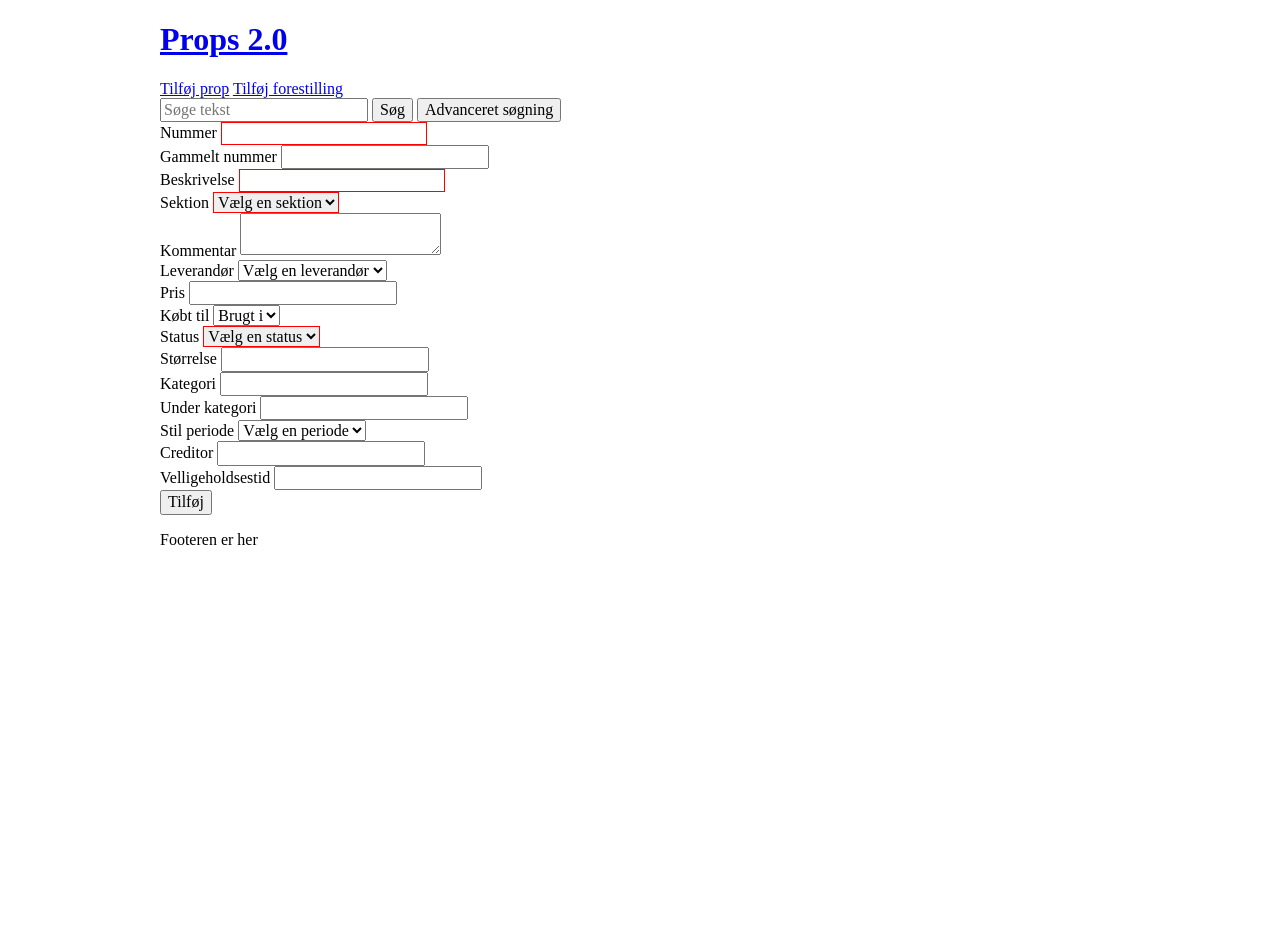
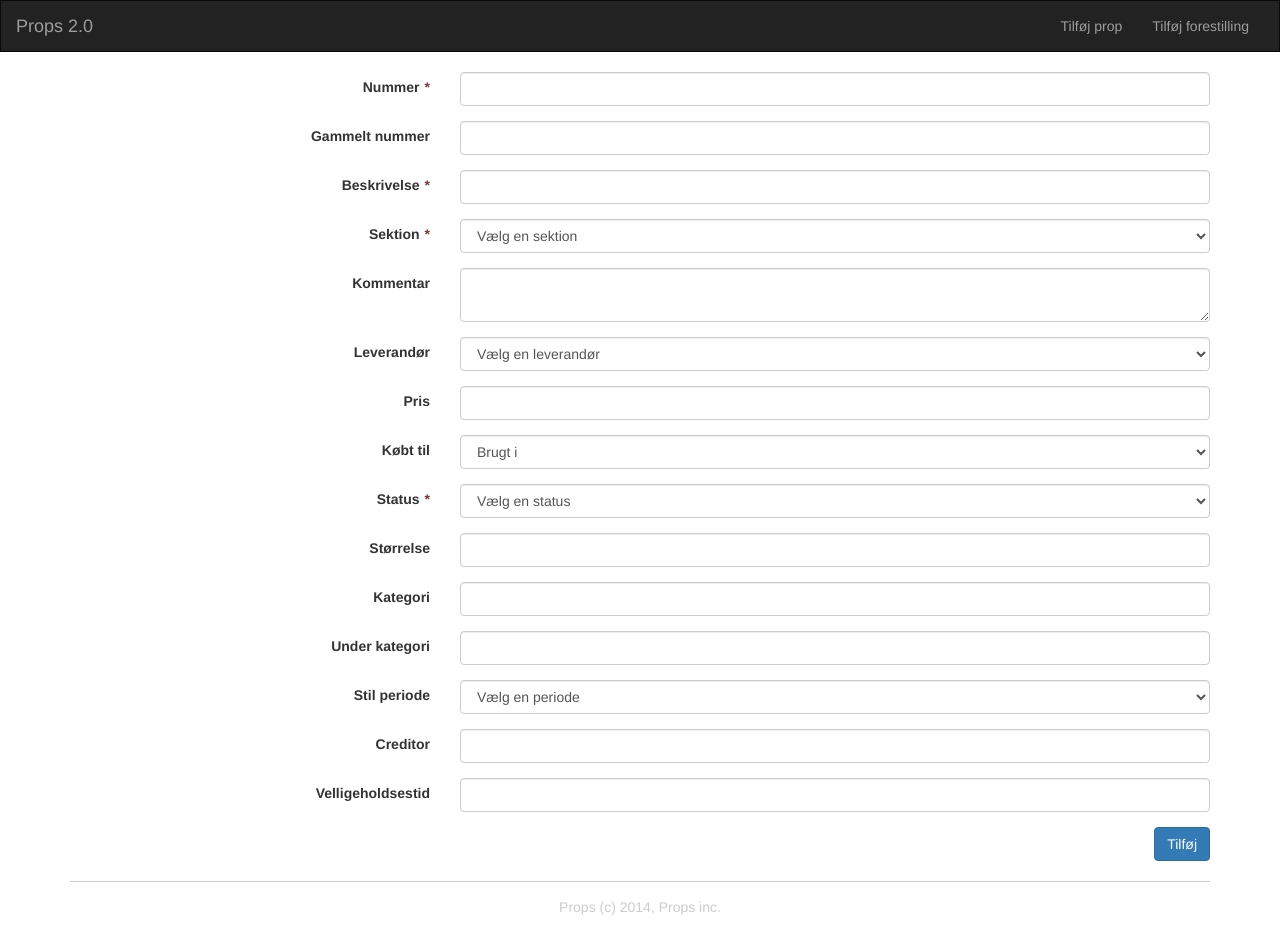
Before and after one commit to Project-Props/Props, a PHP site: page /props/new in a window 1280 px wide. Before the commit the page ends 545 px from the top, so only its background shows below. Run offline with PHP 8.4, Linux system fonts and the light colour scheme; data that the repository does not hold is empty; some libraries are stand-ins or nearby versions.

Commit message:
add lots of frontend things
- Setup twitter bootstrap
- Style stuff with bootstrap
- Setup client side form validation

```diff
--- a/assets/css/style.css
+++ b/assets/css/style.css
@@ -1,22 +1,23 @@
-/*
- * Defaults
- */
-
-html {
-  font-size: 16px;
+.navbar {
+  border-radius: 0;
 }
 
-body {
-  max-width: 60rem;
-  margin: 0 auto;
+.right {
+  float: right;
 }
 
 /*
- * General purpose classes
+ * Clearfix
  */
 
-.hide {
-  display: none;
+.clearfix:before,
+.clearfix:after {
+  content: " ";
+  display: table;
+}
+
+.clearfix:after {
+  clear: both;
 }
 
 /*
@@ -34,10 +35,41 @@ body {
 }
 
 /*
- * Forms
+ * Form
  */
 
-input[required],
-select[required] {
-  border: 1px solid red;
+form {
 }
+
+@media (min-width: 768px) {
+  .label-inline {
+    padding-top: 5px;
+    display: block;
+    text-align: right;
+  }
+}
+
+.label-required:after {
+  content: "*";
+  display: inline-block;
+  margin-left: .5rem;
+  color: #843534;
+}
+
+.error-message {
+  margin-top: .5rem;
+  display: block;
+  text-align: right;
+  color: #843534;
+  font-weight: bold;
+  font-style: italic;
+}
+
+footer {
+  clear: both;
+  padding-top: 1.5rem;
+  margin-top: 2rem;
+  border-top: 1px solid #ccc;
+  color: #ccc;
+  text-align: center;
+}
--- a/assets/js/script.js
+++ b/assets/js/script.js
@@ -1,14 +1,30 @@
 ;(function(window, $) {
 
-  window.toggleAdvancedSearch = function(e) {
-    e.preventDefault();
-    $(".advanced-search").toggleClass("hide");
+  window.markAsRequired = function(el) {
+    var id = $(el).attr("id");
+    $("label[for='" + id + "']").addClass("label-required");
   };
 
 })(window, jQuery);
 
 $(function() {
 
-  $(document).delegate(".js-toggle-advanced-search", "click", toggleAdvancedSearch);
+  window.validator = new FormValidator();
+
+  window.toSentence.and = "og";
+
+  $('form.validate').validate({
+    validator: validator,
+    selectorClasses: { field: '.form-group' },
+    errorClasses:    { field: 'has-error'   },
+    errorMessages: {
+      required: "Skal være udfyldt",
+      number: "Skal være tal"
+    }
+  });
+
+  $('[data-validation*="required"]').each(function(_i, el) {
+    window.markAsRequired(el);
+  });
 
 });
--- a/db/probs_database.sql
+++ b/db/probs_database.sql
@@ -72,7 +72,7 @@ CREATE TABLE IF NOT EXISTS Props(
   , prop_nr INT NOT NULL
   , old_prop_nr INT
   , section_id INT NOT NULL
-  , description VARCHAR(128)
+  , description VARCHAR(128) NOT NULL
   , comment TEXT
   , date_added DATETIME NOT NULL
   , date_updated DATETIME NOT NULL
--- a/views/layout.php
+++ b/views/layout.php
@@ -4,10 +4,18 @@
     <meta charset="utf-8">
     <title> <?php echo $this->title(); ?> </title>
 
-    <link rel="stylesheet" href="//cdnjs.cloudflare.com/ajax/libs/normalize/3.0.1/normalize.min.css">
+    <!-- vendor css -->
+    <link rel="stylesheet" href="//netdna.bootstrapcdn.com/bootstrap/3.1.1/css/bootstrap.min.css">
+
+    <!-- our css -->
     <link rel="stylesheet" href="/assets/css/style.css">
 
+    <!-- vendor js -->
     <script src="//cdnjs.cloudflare.com/ajax/libs/jquery/2.1.0/jquery.min.js"></script>
+    <script src="//netdna.bootstrapcdn.com/bootstrap/3.1.1/js/bootstrap.min.js"></script>
+    <script src="/assets/js/jquery.validator.js"></script>
+
+    <!-- our css -->
     <script src="/assets/js/script.js"></script>
   </head>
   <body>
@@ -19,45 +27,36 @@
       </div>
     <? endif; ?>
 
-    <header class="main-header">
-      <h1><a href="/">Props 2.0</a></h1>
+    <nav class="navbar navbar-inverse" role="navigation">
+      <div class="container-fluid">
+        <!-- Brand and toggle get grouped for better mobile display -->
+        <div class="navbar-header">
+          <button type="button" class="navbar-toggle" data-toggle="collapse" data-target="#bs-example-navbar-collapse-1">
+            <span class="sr-only">Toggle navigation</span>
+            <span class="icon-bar"></span>
+            <span class="icon-bar"></span>
+            <span class="icon-bar"></span>
+          </button>
+          <a class="navbar-brand" href="#">Props 2.0</a>
+        </div>
 
-      <nav>
-        <a href="/props/new">Tilføj prop</a>
-        <a href="/productions/new">Tilføj forestilling</a>
-      </nav>
+        <!-- Collect the nav links, forms, and other content for toggling -->
+        <div class="collapse navbar-collapse" id="bs-example-navbar-collapse-1">
+          <ul class="nav navbar-nav navbar-right">
+            <li><a href="/props/new">Tilføj prop</a></li>
+            <li><a href="/productions/new">Tilføj forestilling</a></li>
+          </ul>
+        </div><!-- /.navbar-collapse -->
+      </div><!-- /.container-fluid -->
+    </nav>
 
-      <form action="/search" method="GET">
-        <div class="field">
-          <input type="search" name="query" placeholder="Søge tekst">
-          <input type="submit" value="Søg">
+    <div class="container">
+      <?php $this->include_template(); ?>
 
-          <button class="js-toggle-advanced-search" type="button">Advanceret søgning</button>
-        </div> <!-- .field -->
-
-        <div class="field advanced-search hide">
-          <? $this->render_partial("shared/_select_production.php",
-            ["name" => "bought_for",
-             "placeholder" => "Købt til"]); ?>
-
-          <? $this->render_partial("shared/_select_production.php",
-            ["name" => "used_in",
-             "placeholder" => "Brugt i"]); ?>
-
-          <? $this->render_partial("shared/_select_section.php",
-            ["name" => "section",
-             "placeholder" => "Sektion"]); ?>
-        </div> <!-- .field -->
-      </form>
-    </header>
-
-    <div class="main-content">
-      <?php $this->include_template(); ?>
-    </div>
-
-    <footer class="main-footer">
-      <p>Footeren er her</p>
-    </footer>
+      <footer class="main-footer">
+        <p>Props (c) 2014, Props inc.</p>
+      </footer> <!-- /.main-footer -->
+    </div> <!-- /.container -->
 
   </body>
 </html>
--- a/views/props/new.php
+++ b/views/props/new.php
@@ -1,105 +1,203 @@
-<form method="POST" action="/props/create">
-  <div class="field">
-    <label for="prop[prop_nr]">Nummer</label>
-    <input name="prop[prop_nr]" type="number" id="prop[prop_nr]" required>
+<form class="clearfix validate" method="POST" action="/props/create">
+  <div class="form-group">
+    <div class="row">
+      <div class="col-sm-4">
+        <label class="label-inline" for="prop[prop_nr]">Nummer</label>
       </div>
 
-  <div class="field">
-    <label for="prop[old_prop_nr]">Gammelt nummer</label>
-    <input name="prop[old_prop_nr]" type="number" id="prop[old_prop_nr]">
+      <div class="col-sm-8">
+        <input class="form-control" data-validation="required, format:[number]" name="prop[prop_nr]" type="number" id="prop[prop_nr]">
+      </div>
+    </div>
   </div>
 
-  <div class="field">
-    <label for="prop[description]">Beskrivelse</label>
-    <input name="prop[description]" type="text" id="prop[description]" required>
+  <div class="form-group">
+    <div class="row">
+      <div class="col-sm-4">
+        <label class="label-inline" for="prop[old_prop_nr]">Gammelt nummer</label>
       </div>
 
-  <div class="field">
-    <label for="prop[section_id]">Sektion</label>
+      <div class="col-sm-8">
+        <input class="form-control" name="prop[old_prop_nr]" type="number" id="prop[old_prop_nr]">
+      </div>
+    </div>
+  </div>
 
+  <div class="form-group">
+    <div class="row">
+      <div class="col-sm-4">
+        <label class="label-inline" for="prop[description]">Beskrivelse</label>
+      </div>
+
+      <div class="col-sm-8">
+        <input class="form-control" name="prop[description]" type="text" id="prop[description]" data-validation="required">
+      </div>
+    </div>
+  </div>
+
+  <div class="form-group">
+    <div class="row">
+      <div class="col-sm-4">
+        <label class="label-inline" for="prop[section_id]">Sektion</label>
+      </div>
+
+      <div class="col-sm-8">
         <? $this->render_partial("shared/_select_section.php",
         ["name" => "prop[section_id]",
         "placeholder" => "Vælg en sektion",
         "required" => true]); ?>
       </div>
-
-  <div class="field">
-    <label for="prop[comment]">Kommentar</label>
-    <textarea name="prop[comment]" id="prop[comment]"></textarea>
+    </div>
   </div>
 
-  <div class="field">
-    <label for="prop[supplier_id]">Leverandør</label>
+  <div class="form-group">
+    <div class="row">
+      <div class="col-sm-4">
+        <label class="label-inline" for="prop[comment]">Kommentar</label>
+      </div>
 
-    <select id="prop[supplier_id]" name="prop[supplier_id]">
+      <div class="col-sm-8">
+        <textarea class="form-control" name="prop[comment]" id="prop[comment]"></textarea>
+      </div>
+    </div>
+  </div>
+
+  <div class="form-group">
+    <div class="row">
+      <div class="col-sm-4">
+        <label class="label-inline" for="prop[supplier_id]">Leverandør</label>
+      </div>
+
+      <div class="col-sm-8">
+        <select class="form-control" id="prop[supplier_id]" name="prop[supplier_id]">
           <option value="">Vælg en leverandør</option>
           <? foreach (Supplier::all() as $supplier): ?>
           <option value="<?= $supplier->id ?>"><?= $supplier->name ?></option>
           <? endforeach; ?>
         </select>
       </div>
-
-  <div class="field">
-    <label for="prop[price]">Pris</label>
-    <input name="prop[price]" type="number" id="prop[price]">
+    </div>
   </div>
 
-  <div class="field">
-    <label for="prop[bought_for_id]">Købt til</label>
+  <div class="form-group">
+    <div class="row">
+      <div class="col-sm-4">
+        <label class="label-inline" for="prop[price]">Pris</label>
+      </div>
 
+      <div class="col-sm-8">
+        <input class="form-control" name="prop[price]" type="number" id="prop[price]">
+      </div>
+    </div>
+  </div>
+
+  <div class="form-group">
+    <div class="row">
+      <div class="col-sm-4">
+        <label class="label-inline" for="prop[bought_for_id]">Købt til</label>
+      </div>
+
+      <div class="col-sm-8">
         <? $this->render_partial("shared/_select_production.php",
         ["name" => "prop[bought_for_id]",
         "placeholder" => "Brugt i"]); ?>
       </div>
+    </div>
+  </div>
 
-  <div class="field">
-    <label for="prop[status_id]">Status</label>
+  <div class="form-group">
+    <div class="row">
+      <div class="col-sm-4">
+        <label class="label-inline" for="prop[status_id]">Status</label>
+      </div>
 
-    <select id="prop[status_id]" name="prop[status_id]" required>
+      <div class="col-sm-8">
+        <select class="form-control" id="prop[status_id]" name="prop[status_id]" data-validation="required">
           <option value="">Vælg en status</option>
           <? foreach (PropStatus::all() as $status): ?>
           <option value="<?= $status->id ?>"><?= $status->name ?></option>
           <? endforeach; ?>
         </select>
       </div>
-
-  <div class="field">
-    <label for="prop[size]">Størrelse</label>
-    <input name="prop[size]" type="text" id="prop[size]">
+    </div>
   </div>
 
-  <div class="field">
-    <label for="prop[category]">Kategori</label>
-    <input name="prop[category]" type="text" id="prop[category]">
+  <div class="form-group">
+    <div class="row">
+      <div class="col-sm-4">
+        <label class="label-inline" for="prop[size]">Størrelse</label>
       </div>
 
-  <div class="field">
-    <label for="prop[subcategory]">Under kategori</label>
-    <input name="prop[subcategory]" type="text" id="prop[subcategory]">
+      <div class="col-sm-8">
+        <input class="form-control" name="prop[size]" type="text" id="prop[size]">
+      </div>
+    </div>
   </div>
 
-  <div class="field">
-    <label for="prop[period_id]">Stil periode</label>
+  <div class="form-group">
+    <div class="row">
+      <div class="col-sm-4">
+        <label class="label-inline" for="prop[category]">Kategori</label>
+      </div>
 
-    <select id="prop[period_id]" name="prop[period_id]">
+      <div class="col-sm-8">
+        <input class="form-control" name="prop[category]" type="text" id="prop[category]">
+      </div>
+    </div>
+  </div>
+
+  <div class="form-group">
+    <div class="row">
+      <div class="col-sm-4">
+        <label class="label-inline" for="prop[subcategory]">Under kategori</label>
+      </div>
+
+      <div class="col-sm-8">
+        <input class="form-control" name="prop[subcategory]" type="text" id="prop[subcategory]">
+      </div>
+    </div>
+  </div>
+
+  <div class="form-group">
+    <div class="row">
+      <div class="col-sm-4">
+        <label class="label-inline" for="prop[period_id]">Stil periode</label>
+      </div>
+
+      <div class="col-sm-8">
+        <select class="form-control" id="prop[period_id]" name="prop[period_id]">
           <option value="">Vælg en periode</option>
           <? foreach (Period::all() as $period): ?>
           <option value="<?= $period->id ?>"><?= $period->name ?></option>
           <? endforeach; ?>
         </select>
       </div>
-
-  <div class="field">
-    <label for="prop[creditor]">Creditor</label>
-    <input name="prop[creditor]" type="text" id="prop[creditor]">
+    </div>
   </div>
 
-  <div class="field">
-    <label for="prop[maintenance_time]">Velligeholdsestid</label>
-    <input name="prop[maintenance_time]" type="text" id="prop[maintenance_time]">
+  <div class="form-group">
+    <div class="row">
+      <div class="col-sm-4">
+        <label class="label-inline" for="prop[creditor]">Creditor</label>
       </div>
 
-  <div class="actions">
-    <input type="submit" value="Tilføj">
+      <div class="col-sm-8">
+        <input class="form-control" name="prop[creditor]" type="text" id="prop[creditor]">
       </div>
+    </div>
+  </div>
+
+  <div class="form-group">
+    <div class="row">
+      <div class="col-sm-4">
+        <label class="label-inline" for="prop[maintenance_time]">Velligeholdsestid</label>
+      </div>
+
+      <div class="col-sm-8">
+        <input class="form-control" name="prop[maintenance_time]" type="text" id="prop[maintenance_time]">
+      </div>
+    </div>
+  </div>
+
+  <button class="btn btn-primary right" type="submit">Tilføj</button>
 </form>
--- a/views/shared/_select_production.php
+++ b/views/shared/_select_production.php
@@ -1,6 +1,6 @@
-<select name="<?= $name ?>"
+<select class="form-control" name="<?= $name ?>"
         id="<?= $name ?>"
-        <? if (isset($required) && $required) echo "required" ?>>
+        <? if (isset($required) && $required) echo "data-validation='required'" ?>>
   <option value=""><?= $placeholder ?></option>
 
   <? foreach (Production::all() as $production): ?>
--- a/views/shared/_select_section.php
+++ b/views/shared/_select_section.php
@@ -1,6 +1,6 @@
-<select name="<?= $name ?>"
+<select class="form-control" name="<?= $name ?>"
         id="<?= $name ?>"
-        <? if (isset($required) && $required) echo "required" ?>>
+        <? if (isset($required) && $required) echo "data-validation='required'" ?>>
   <option value=""><?= $placeholder ?></option>
 
   <? foreach (Section::all() as $section): ?>
```
Also changed, not shown: assets/js/jquery.validator.js (added). Lines whose indentation alone changed are shown as unchanged.
